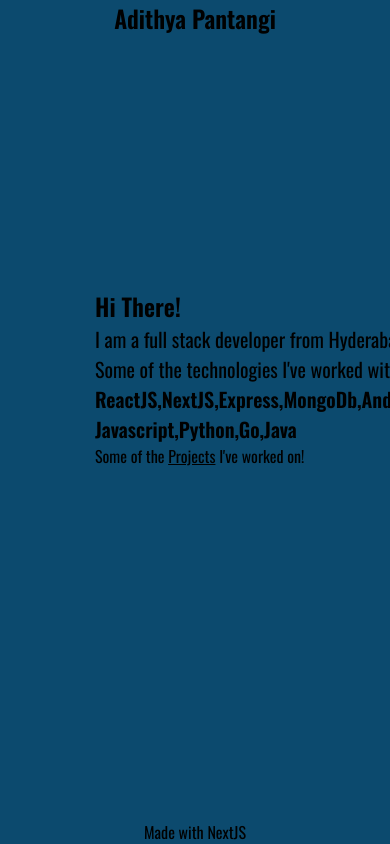
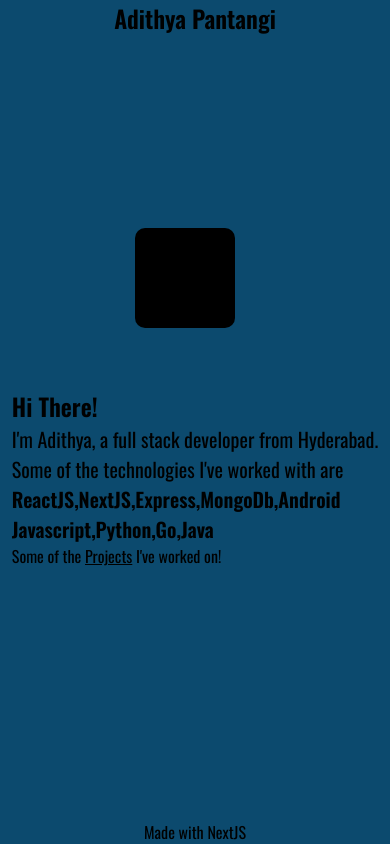
Before and after one commit to Adi343/adithya, a Next.js app: page / in a window 390 px wide. Shown: the top 844 px of the page. Built offline with nearby package versions, Linux system fonts and the light colour scheme.

Commit message:
Improved styling and added responsiveness in index.js

```diff
--- a/pages/_app.js
+++ b/pages/_app.js
@@ -1,7 +1,7 @@
-import '../styles/globals.css'
+import "../styles/globals.css";
 
 function MyApp({ Component, pageProps }) {
-  return <Component {...pageProps} />
+  return <Component {...pageProps} />;
 }
 
-export default MyApp
+export default MyApp;
--- a/pages/index.js
+++ b/pages/index.js
@@ -18,17 +18,29 @@ export default function Home() {
         </span>
         {/* Profile Card */}
         <div
-          style={{
-            display: "flex",
-            width: "600px",
-            height: "500px",
-            marginBottom: "100px",
-            borderRadius: "10px",
-            // border: "3px solid black",
-          }}
+          // style={{
+          //   display: "flex",
+          //   alignItems: "center",
+          //   justifyContent: "end",
+          //   width: "600px",
+          //   height: "500px",
+          //   marginBottom: "100px",
+          //   borderRadius: "10px",
+          //   backgroundColor: "green",
+          //   // border: "3px solid black",
+          // }}
+          className="profileCard"
         >
-          <div style={{ flex: 1.5 }}>
-            <span>Profile Card</span>
+          <div className="profilePhoto">
+            {/* <span>Profile Card</span> */}
+            <div
+              style={{
+                width: "100px",
+                height: "100px",
+                borderRadius: "10px",
+                backgroundColor: "black",
+              }}
+            ></div>
           </div>
 
           <div
@@ -47,7 +59,7 @@ export default function Home() {
             </span>
             <span
               style={{ fontSize: "1.25rem" }}
-            >{`I am a full stack developer from Hyderabad.`}</span>
+            >{`I'm Adithya, a full stack developer from Hyderabad.`}</span>
 
             <span
               style={{ fontSize: "1.25rem" }}
--- a/styles/globals.css
+++ b/styles/globals.css
@@ -17,3 +17,30 @@ a {
 * {
   box-sizing: border-box;
 }
+
+.profileCard {
+  display: flex;
+  align-items: center;
+  justify-content: flex-end;
+  width: 600px;
+  height: 500px;
+  margin-bottom: 100px;
+  border-radius: 10px;
+}
+
+.profilePhoto {
+  flex: 2;
+  display: flex;
+  flex-direction: row-reverse;
+  margin-right: 20px;
+}
+
+@media screen and (max-width: 500px) {
+  .profileCard {
+    flex-direction: column;
+  }
+
+  .profilePhoto {
+    flex-direction: column-reverse;
+  }
+}
```
